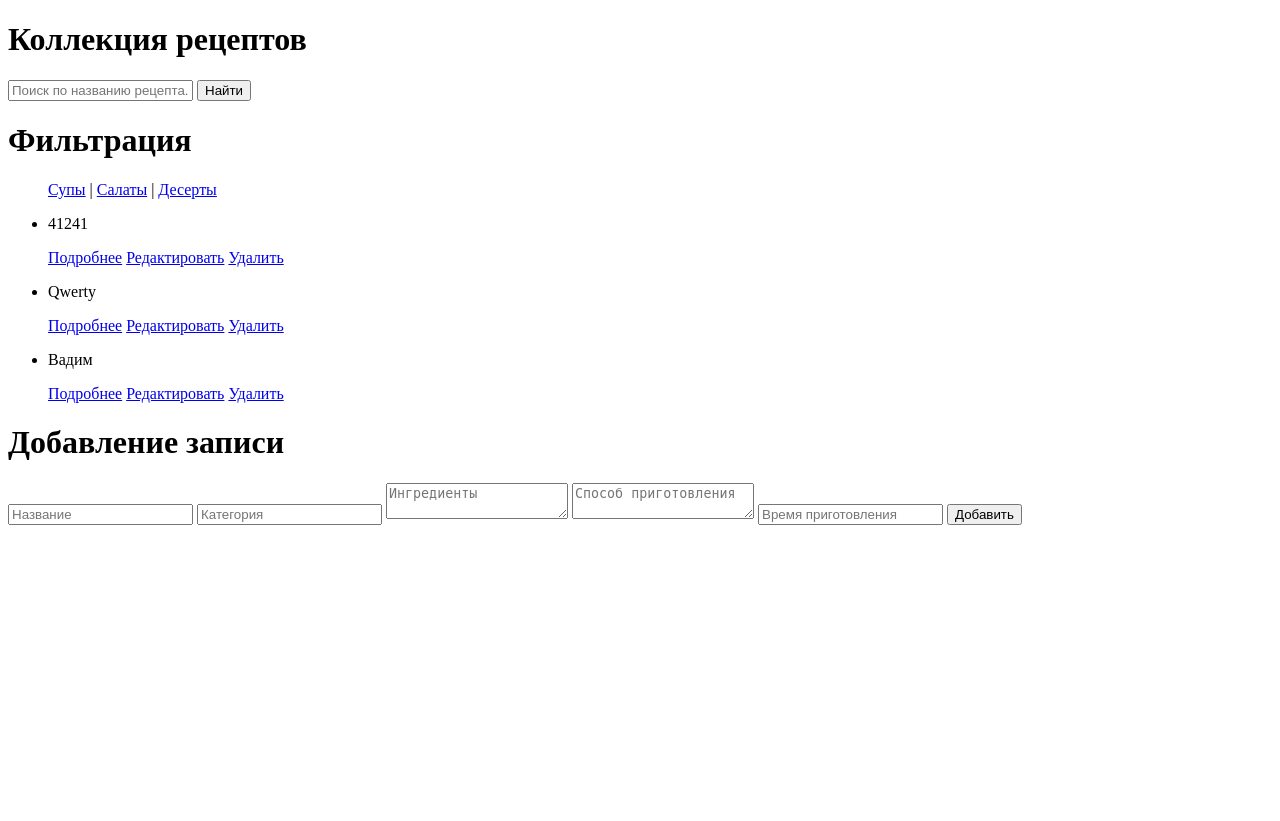
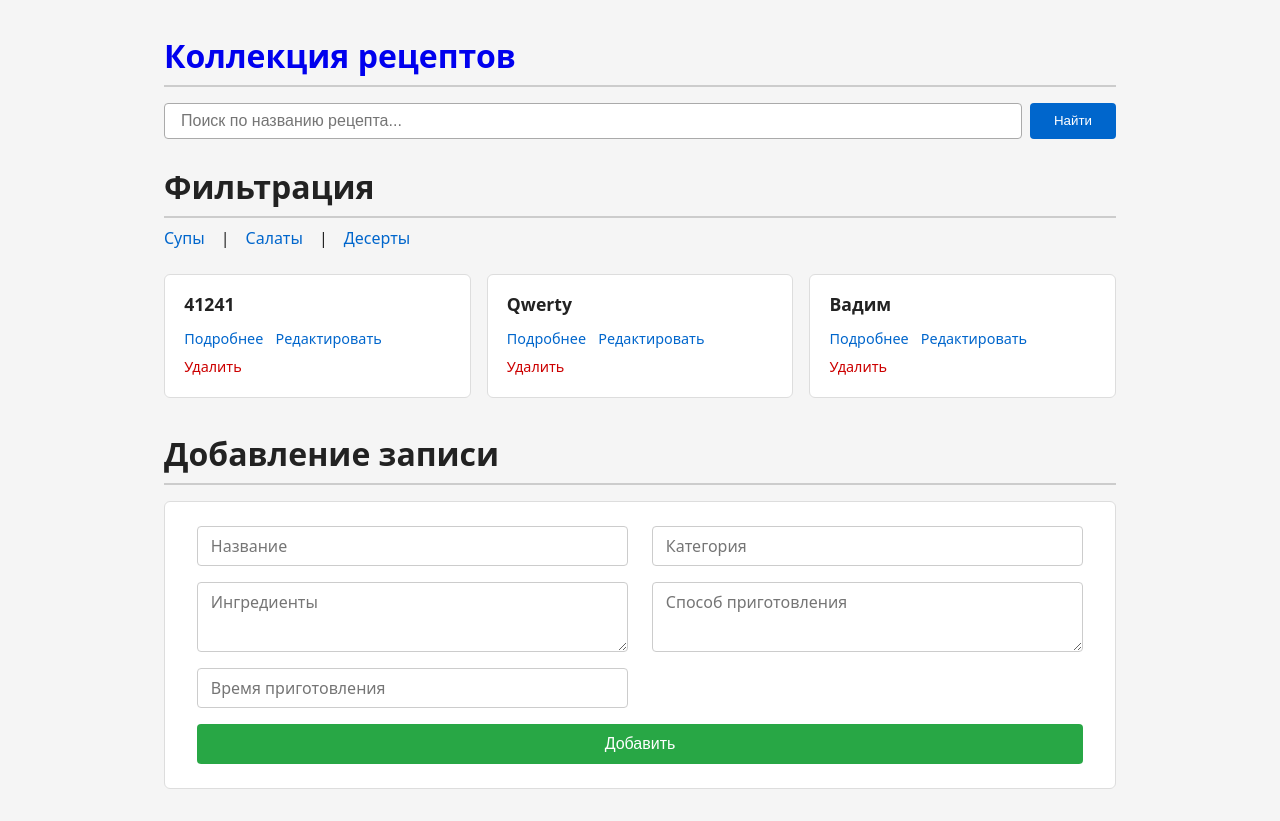
Before and after one commit to aabyzer/sam_work, a Flask app: page / in a window 1280 px wide. Before the commit the page ends 525 px from the top, so only its background shows below. Run offline with Flask 3, Linux system fonts and the light colour scheme; data comes from the database, SQL or seed files in the repository; both versions use the stored data as it was after the commit.

Commit message:
ÐДобавил Ðдокументацию и добавил стили для проекта

```diff
--- a/app.py
+++ b/app.py
@@ -8,6 +8,9 @@ init_db()
 
 @app.route('/')
 def index():
+    """
+    Просмотр всех рецептов
+    """
     recipes = get_all_recipes()
     return render_template(
         'index.html', recipes=recipes,
@@ -16,12 +19,18 @@ def index():
 
 @app.route('/detail/<int:item_id>', methods=['GET'])
 def get_recipe(item_id):
+    """
+    Просмотр одного рецепта
+    """
     recipe = get_recipes(item_id)
     return render_template('detail.html', recipe=recipe)
 
 
 @app.route('/add', methods=['POST'])
 def add_recipe():
+    """
+    Добавление рецептов
+    """
     name = request.form.get("name", "").strip()
     category = request.form.get("category", "").strip()
     ingredients = request.form.get("ingredients", "").strip()
@@ -34,6 +43,9 @@ def add_recipe():
 
 @app.route('/edit/<int:item_id>', methods=['GET', 'POST'])
 def edit_recipe(item_id):
+    """
+    Обновление рецептов
+    """
     if request.method == 'POST':
         name = request.form.get("name", "").strip()
         category = request.form.get("category", "").strip()
@@ -47,12 +59,18 @@ def edit_recipe(item_id):
 
 @app.route('/delete/<int:item_id>')
 def delete_recipe(item_id):
+    """
+    Удаление рецептов
+    """
     delete_recipes(item_id)
     return redirect("/")
 
 
 @app.route('/search')
 def search():
+    """
+    Поиск по названию
+    """
     recipes = get_all_recipes()
     query = request.args.get('q', '').strip().lower()
     if query:
@@ -64,18 +82,27 @@ def search():
 
 @app.route('/sort/soup')
 def sort_by_soup():
+    """
+    Фильтрация супов
+    """
     sort_recipes = get_sort_soup()
     return render_template('index.html', recipes=sort_recipes)
 
 
 @app.route('/sort/salad')
 def sort_by_salad():
+    """
+    Фильтрация салатов
+    """
     sort_recipes = get_sort_salad()
     return render_template('index.html', recipes=sort_recipes)
 
 
 @app.route('/sort/desserts')
 def sort_by_desserts():
+    """
+    Фильтрация десертов
+    """
     sort_recipes = get_sort_desserts()
     return render_template('index.html', recipes=sort_recipes)
 
--- a/datebase.py
+++ b/datebase.py
@@ -4,12 +4,18 @@ DATABASE = 'recipebook.db'
 
 
 def get_db_connection():
+    """
+    Подключение к базе данных
+    """
     conn = sqlite3.connect(DATABASE)
     conn.row_factory = sqlite3.Row
     return conn
 
 
 def init_db():
+    """
+    Создание таблиц данных
+    """
     conn = get_db_connection()
     conn.execute('''
         CREATE TABLE IF NOT EXISTS recipes (
@@ -34,35 +40,9 @@ def init_db():
     conn.close()
 
 
-def reg_user(username, password):
-    """
-    Регистрация пользователя
-    """
-    conn = get_db_connection()
-    conn.execute(
-        'INSERT INTO users (username, password) VALUES (?, ?)', (username, password)
-    )
-    conn.commit()
-    conn.close()
-
-
-def check_user(username, password):
-    """
-    Проверяет, существует ли пользователь с таким логином и паролем.
-    Возвращает True, если пользователь найден, иначе False.
-    """
-    conn = get_db_connection()
-    user = conn.execute(
-        'SELECT * FROM users WHERE username = ? AND password = ?',
-        (username, password)
-    ).fetchone()
-    conn.close()
-    return user is not None
-
-
 def get_all_recipes():
     """
-    Вывод всех рецептов
+    Отображение всех рецептов
     """
     conn = get_db_connection()
     recipes = conn.execute(
@@ -73,6 +53,9 @@ def get_all_recipes():
 
 
 def get_recipes(item_id):
+    """
+    Отображение одного рецепта
+    """
     conn = get_db_connection()
     recipes = conn.execute(
         'SELECT * FROM recipes WHERE id = ?', (item_id,)
--- a/static/style.css
+++ b/static/style.css
@@ -0,0 +1,117 @@
+* { margin: 0; padding: 0; box-sizing: border-box; }
+body {
+    font-family: system-ui, sans-serif;
+    background: #f5f5f5;
+    color: #222;
+    max-width: 1000px;
+    margin: 2rem auto;
+    padding: 0 1.5rem;
+    line-height: 1.5;
+}
+h1 {
+    font-size: 2rem;
+    margin: 1.5rem 0 0.5rem;
+    border-bottom: 2px solid #ccc;
+    padding-bottom: 0.3rem;
+}
+h1 a {
+    text-decoration: none;
+}
+h1:first-of-type { margin-top: 0; }
+
+/* Поиск */
+.search-form {
+    display: flex;
+    gap: 0.5rem;
+    margin: 1rem 0 1.5rem;
+    flex-wrap: wrap;
+}
+.search-form input[type="text"] {
+    flex: 1 1 250px;
+    padding: 0.5rem 1rem;
+    border: 1px solid #aaa;
+    border-radius: 4px;
+    font-size: 1rem;
+}
+.search-form button {
+    padding: 0.5rem 1.5rem;
+    background: #0066cc;
+    color: white;
+    border: none;
+    border-radius: 4px;
+    cursor: pointer;
+}
+.search-form button:hover { background: #004d99; }
+
+ul { list-style: none; padding: 0; }
+ul:first-of-type {
+    display: flex;
+    gap: 1rem;
+    margin: 0.5rem 0 1.5rem;
+}
+ul:first-of-type a {
+    color: #0066cc;
+    text-decoration: none;
+    font-weight: 500;
+}
+ul:first-of-type a:hover { text-decoration: underline; }
+
+ul:last-of-type {
+    display: grid;
+    grid-template-columns: repeat(auto-fill, minmax(250px, 1fr));
+    gap: 1rem;
+    margin: 1.5rem 0 2rem;
+}
+ul:last-of-type li {
+    background: white;
+    padding: 1rem 1.2rem;
+    border: 1px solid #ddd;
+    border-radius: 6px;
+}
+ul:last-of-type li p {
+    font-size: 1.1rem;
+    font-weight: 600;
+    margin: 0 0 0.5rem;
+}
+ul:last-of-type li a {
+    display: inline-block;
+    margin: 0.2rem 0.5rem 0.2rem 0;
+    color: #0066cc;
+    text-decoration: none;
+    font-size: 0.9rem;
+}
+ul:last-of-type li a:hover { text-decoration: underline; }
+
+ul:last-of-type li a[href^="/delete"] { color: #cc0000; }
+
+.add_form {
+    background: white;
+    padding: 1.5rem 2rem;
+    border: 1px solid #ddd;
+    border-radius: 6px;
+    display: grid;
+    grid-template-columns: 1fr 1fr;
+    gap: 1rem 1.5rem;
+    margin: 1rem 0;
+}
+.add_form input,
+.add_form textarea {
+    width: 100%;
+    padding: 0.5rem 0.8rem;
+    border: 1px solid #ccc;
+    border-radius: 4px;
+    font-size: 1rem;
+    font-family: inherit;
+}
+.add_form textarea { min-height: 70px; resize: vertical; }
+.add_form button {
+    grid-column: 1 / -1;
+    padding: 0.7rem;
+    background: #28a745;
+    color: white;
+    border: none;
+    border-radius: 4px;
+    font-size: 1rem;
+    cursor: pointer;
+}
+.add_form button:hover { background: #1e7e34; }
--- a/templates/detail.html
+++ b/templates/detail.html
@@ -3,7 +3,7 @@
 <head>
     <meta charset="UTF-8">
     <meta name="viewport" content="width=device-width, initial-scale=1.0">
-    <link rel="stylesheet" href="static/style.css" required>
+    <link rel="stylesheet" type="text/css" href="{{ url_for('static', filename='/style_detail.css') }}">
     <title>Document</title>
 </head>
 <body>
--- a/templates/edit.html
+++ b/templates/edit.html
@@ -3,7 +3,7 @@
 <head>
     <meta charset="UTF-8">
     <meta name="viewport" content="width=device-width, initial-scale=1.0">
-    <link rel="stylesheet" href="static/style.css" required>
+    <link rel="stylesheet" type="text/css" href="{{ url_for('static', filename='/style_edit.css') }}">
     <title>Document</title>
 </head>
 <body>
@@ -11,7 +11,7 @@
     {% if message %}
         <p class="error">{{ message }}</p>
     {% endif %}
-    <form method="POST">
+    <form method="POST" class="edit-form">
         <input type="text" name="name" placeholder="Название" required>
         <input type="text" name="category" placeholder="Категория" required>
         <textarea name="ingredients" placeholder="Ингредиенты" required></textarea>
--- a/templates/index.html
+++ b/templates/index.html
@@ -3,14 +3,14 @@
 <head>
     <meta charset="UTF-8">
     <meta name="viewport" content="width=device-width, initial-scale=1.0">
-    <link rel="stylesheet" href="static/style.css" required>
+    <link rel="stylesheet" type="text/css" href="{{ url_for('static', filename='/style.css') }}">
     <title>Document</title>
 </head>
 <body>
-    <h1>Коллекция рецептов</h1>
+    <h1><a href="/">Коллекция рецептов</a></h1>
      <form action="/search" method="get" class="search-form">
         <input type="text" name="q" placeholder="Поиск по названию рецепта..." value="{{ search_query or '' }}">
-        <button type="submit"> Найти</button>
+        <button type="submit">Найти</button>
      </form>
     <h1>Фильтрация</h1>
     <ul>
```
Also changed, not shown: static/style_detail.css (added, +64 -0 lines), static/style_edit.css (added, +78 -0 lines), README.md, recipebook.db (added).
